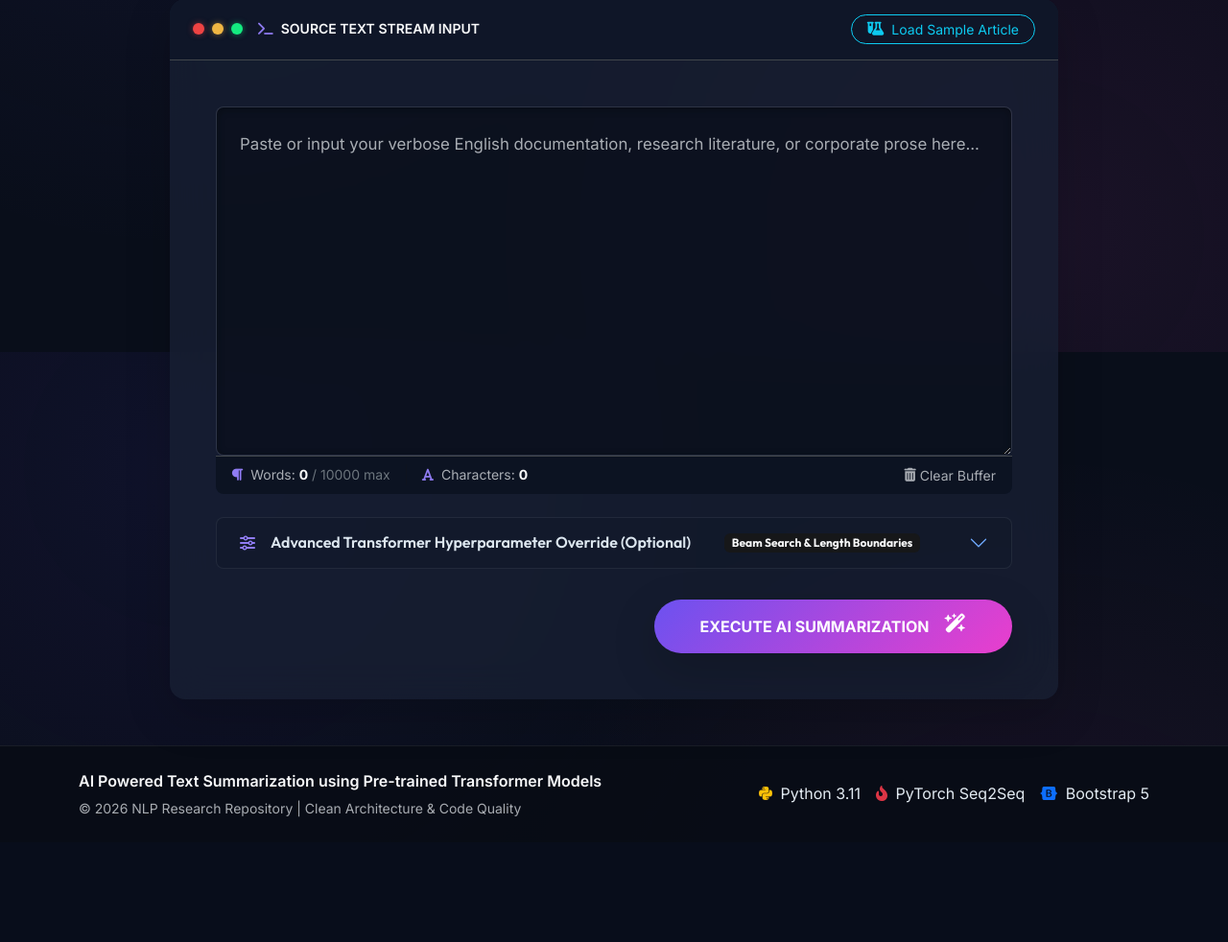
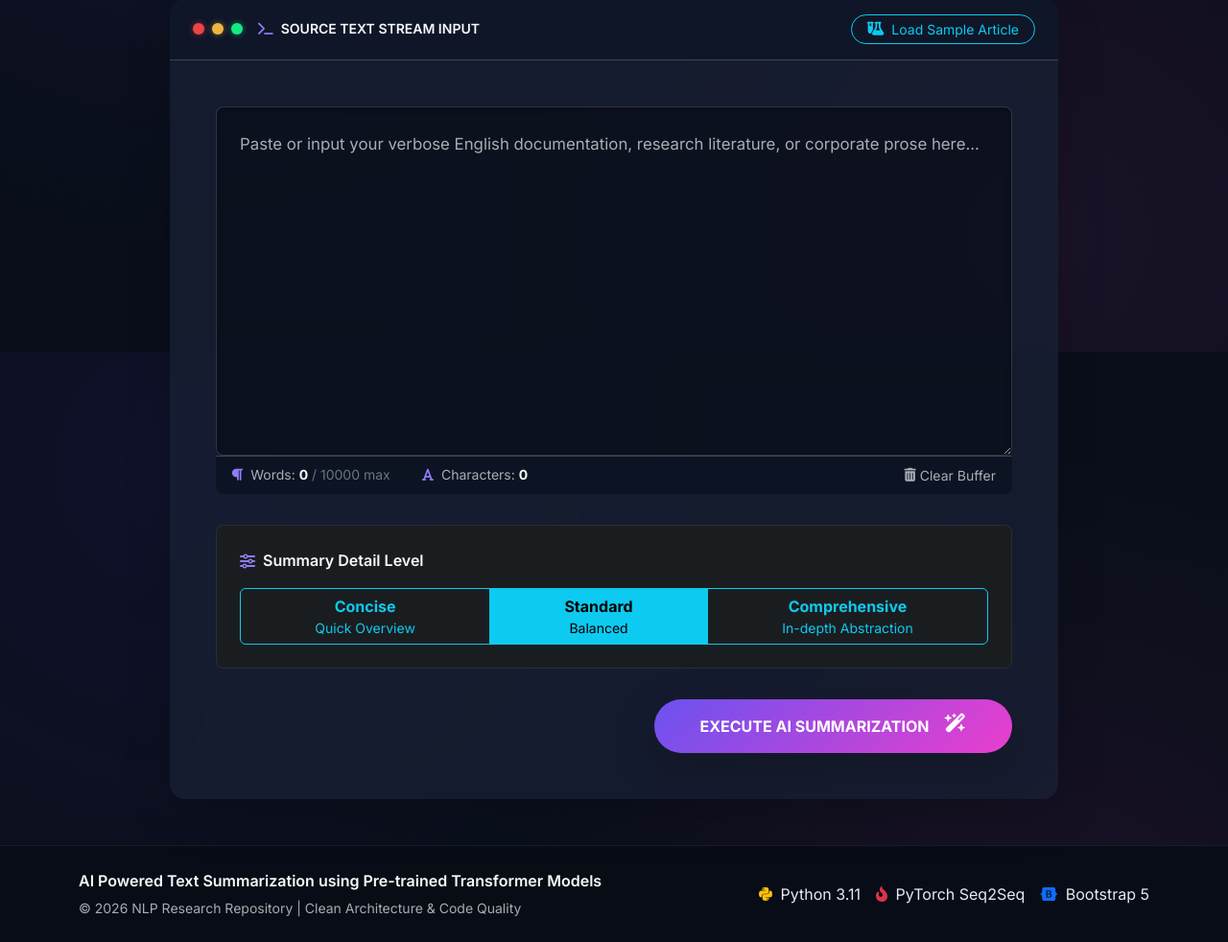
Before and after one commit to emon1432/text-summarizer, a Flask app: page / in a window 1280 px wide. Shown: the part 433-1415 px from the top of the page at 96% size. Before the commit the page ends 1285 px from the top, so only its background shows below. Run offline with Flask 3, Linux system fonts and the light colour scheme; some libraries are stand-ins or nearby versions.

Commit message:
feat: add preset length profiles for summarization
Replace manual hyperparameter inputs with predefined profiles (short, medium, detailed) to simplify user interaction and prevent invalid values or potential DoS vectors.

```diff
--- a/app.py
+++ b/app.py
@@ -42,37 +42,27 @@ def create_app(config_name: str = "default") -> Flask:
     return app
 
 
-def validate_and_clamp_hyperparams(max_val: Any, min_val: Any, beams: Any) -> tuple[int, int, int]:
-    """Validates and clamps generation hyperparameters to prevent computational overload or DoS vectors.
+LENGTH_PROFILES = {
+    "short": {"max_length": 80, "min_length": 25, "num_beams": 4},
+    "medium": {"max_length": 150, "min_length": 45, "num_beams": 4},
+    "detailed": {"max_length": 250, "min_length": 80, "num_beams": 6}
+}
+
+def get_hyperparams_from_profile(profile: str) -> tuple[int, int, int]:
+    """Retrieves validated model generation parameters mapped from a user-selected profile.
 
     Args:
-        max_val (Any): Requested maximum output token sequence length.
-        min_val (Any): Requested minimum output token sequence length.
-        beams (Any): Number of concurrent paths for Beam Search decoding.
+        profile (str): Length profile requested by the user ('short', 'medium', 'detailed').
 
     Returns:
-        tuple[int, int, int]: Validated and safely clamped (max_length, min_length, num_beams) values.
+        tuple[int, int, int]: (max_length, min_length, num_beams) values.
     """
-    try:
-        clean_max = max(20, min(500, int(max_val)))
-    except (ValueError, TypeError):
-        clean_max = Config.DEFAULT_MAX_LENGTH
+    safe_profile = str(profile).strip().lower()
+    if safe_profile not in LENGTH_PROFILES:
+        safe_profile = "medium"
 
-    try:
-        clean_min = max(5, min(300, int(min_val)))
-    except (ValueError, TypeError):
-        clean_min = Config.DEFAULT_MIN_LENGTH
-
-    try:
-        clean_beams = max(1, min(8, int(beams)))
-    except (ValueError, TypeError):
-        clean_beams = Config.DEFAULT_NUM_BEAMS
-
-    # Ensure min_length never matches or exceeds max_length
-    if clean_min >= clean_max:
-        clean_min = max(5, clean_max - 10)
-
-    return clean_max, clean_min, clean_beams
+    settings = LENGTH_PROFILES[safe_profile]
+    return settings["max_length"], settings["min_length"], settings["num_beams"]
 
 
 def register_routes(app: Flask) -> None:
@@ -106,11 +96,9 @@ def register_routes(app: Flask) -> None:
         """
         input_text = request.form.get("input_text", "").strip()
 
-        # Validate and safely clamp hyperparameter inputs
-        max_len, min_len, num_beams = validate_and_clamp_hyperparams(
-            request.form.get("max_length", Config.DEFAULT_MAX_LENGTH),
-            request.form.get("min_length", Config.DEFAULT_MIN_LENGTH),
-            request.form.get("num_beams", Config.DEFAULT_NUM_BEAMS)
+        # Convert user-friendly length profile into exact neural hyperparameters
+        max_len, min_len, num_beams = get_hyperparams_from_profile(
+            request.form.get("length_profile", "medium")
         )
 
         # Input Validation Checkpoints (consistent with client-side Javascript rules)
@@ -169,10 +157,8 @@ def register_routes(app: Flask) -> None:
 
         try:
             # Safely clamp API hyperparameter parameters against DoS computational attacks
-            max_len, min_len, num_beams = validate_and_clamp_hyperparams(
-                payload.get("max_length", Config.DEFAULT_MAX_LENGTH),
-                payload.get("min_length", Config.DEFAULT_MIN_LENGTH),
-                payload.get("num_beams", Config.DEFAULT_NUM_BEAMS)
+            max_len, min_len, num_beams = get_hyperparams_from_profile(
+                payload.get("length_profile", "medium")
             )
 
             engine = TransformerSummarizer()
--- a/static/js/main.js
+++ b/static/js/main.js
@@ -30,19 +30,7 @@ document.addEventListener("DOMContentLoaded", () => {
         if (textarea) textarea.readOnly = false;
     });
 
-    // Hyperparameter Sliders Value Binding
-    const bindSlider = (sliderId, displayId, suffix = "") => {
-        const slider = document.getElementById(sliderId);
-        const display = document.getElementById(displayId);
-        if (slider && display) {
-            slider.addEventListener("input", (e) => {
-                display.textContent = `${e.target.value} ${suffix}`.trim();
-            });
-        }
-    };
-    bindSlider("max-length-input", "max-length-display", "tokens");
-    bindSlider("min-length-input", "min-length-display", "tokens");
-    bindSlider("num-beams-input", "num-beams-display", "beams");
+
 
     // Real-time Word & Character Calculation Engine
     const updateCounts = () => {
--- a/templates/index.html
+++ b/templates/index.html
@@ -95,52 +95,30 @@
                         </div>
                     </div>
 
-                    <!-- Optional Advanced Hyperparameter Configuration Panel -->
-                    <div class="accordion custom-accordion" id="hyperparamsAccordion">
-                        <div class="accordion-item glass-accordion-item border rounded-3">
-                            <h2 class="accordion-header" id="headingOne">
-                                <button class="accordion-button collapsed py-3 px-4 rounded-3 d-flex align-items-center gap-2" type="button" data-bs-toggle="collapse" data-bs-target="#collapseHyperparams" aria-expanded="false" aria-controls="collapseHyperparams">
-                                    <i class="fa-solid fa-sliders text-accent me-2"></i>
-                                    <span class="fw-semibold">Advanced Transformer Hyperparameter Override (Optional)</span>
-                                    <span class="badge bg-secondary-subtle text-light ms-auto me-3">Beam Search & Length Boundaries</span>
-                                </button>
-                            </h2>
-                            <div id="collapseHyperparams" class="accordion-collapse collapse" aria-labelledby="headingOne" data-bs-parent="#hyperparamsAccordion">
-                                <div class="accordion-body p-4 bg-dark-subtle border-top border-secondary-subtle">
-                                    <div class="row g-4">
+                    <!-- Summary Length Profile Selector -->
+                    <div class="length-selector-panel glass-accordion-item border rounded-3 p-4 bg-dark-subtle mt-2">
+                        <label class="form-label d-flex align-items-center gap-2 fw-semibold text-light mb-3">
+                            <i class="fa-solid fa-sliders text-accent"></i>
+                            <span>Summary Detail Level</span>
+                        </label>
+                        <div class="btn-group w-100" role="group" aria-label="Summary Length Options">
+                            <input type="radio" class="btn-check" name="length_profile" id="length-short" value="short" autocomplete="off">
+                            <label class="btn btn-outline-info flex-grow-1" for="length-short">
+                                <div class="fw-bold">Concise</div>
+                                <small class="d-block text-opacity-75">Quick Overview</small>
+                            </label>
 
-                                        <!-- Max Summary Length Slider -->
-                                        <div class="col-md-4">
-                                            <label for="max-length-input" class="form-label d-flex justify-content-between align-items-center fw-semibold text-light small mb-2">
-                                                <span>Max Token Ceiling:</span>
-                                                <span class="badge gradient-bg px-2 py-1" id="max-length-display">{{ default_max_len }} tokens</span>
-                                            </label>
-                                            <input type="range" class="form-range custom-range" id="max-length-input" name="max_length" min="40" max="400" step="10" value="{{ default_max_len }}">
-                                            <div class="form-text text-muted small">Upper bound token sequence generated per chunk.</div>
-                                        </div>
+                            <input type="radio" class="btn-check" name="length_profile" id="length-medium" value="medium" autocomplete="off" checked>
+                            <label class="btn btn-outline-info flex-grow-1" for="length-medium">
+                                <div class="fw-bold">Standard</div>
+                                <small class="d-block text-opacity-75">Balanced</small>
+                            </label>
 
-                                        <!-- Min Summary Length Slider -->
-                                        <div class="col-md-4">
-                                            <label for="min-length-input" class="form-label d-flex justify-content-between align-items-center fw-semibold text-light small mb-2">
-                                                <span>Min Token Floor:</span>
-                                                <span class="badge gradient-bg px-2 py-1" id="min-length-display">{{ default_min_len }} tokens</span>
-                                            </label>
-                                            <input type="range" class="form-range custom-range" id="min-length-input" name="min_length" min="10" max="100" step="5" value="{{ default_min_len }}">
-                                            <div class="form-text text-muted small">Enforces lower bound detail depth in generation.</div>
-                                        </div>
-
-                                        <!-- Beam Search Width -->
-                                        <div class="col-md-4">
-                                            <label for="num-beams-input" class="form-label d-flex justify-content-between align-items-center fw-semibold text-light small mb-2">
-                                                <span>Decoding Beams:</span>
-                                                <span class="badge gradient-bg px-2 py-1" id="num-beams-display">{{ default_beams }} beams</span>
-                                            </label>
-                                            <input type="range" class="form-range custom-range" id="num-beams-input" name="num_beams" min="2" max="8" step="1" value="{{ default_beams }}">
-                                            <div class="form-text text-muted small">Number of concurrent hypotheses evaluated during inference.</div>
-                                        </div>
-                                    </div>
-                                </div>
-                            </div>
+                            <input type="radio" class="btn-check" name="length_profile" id="length-detailed" value="detailed" autocomplete="off">
+                            <label class="btn btn-outline-info flex-grow-1" for="length-detailed">
+                                <div class="fw-bold">Comprehensive</div>
+                                <small class="d-block text-opacity-75">In-depth Abstraction</small>
+                            </label>
                         </div>
                     </div>
 
```
